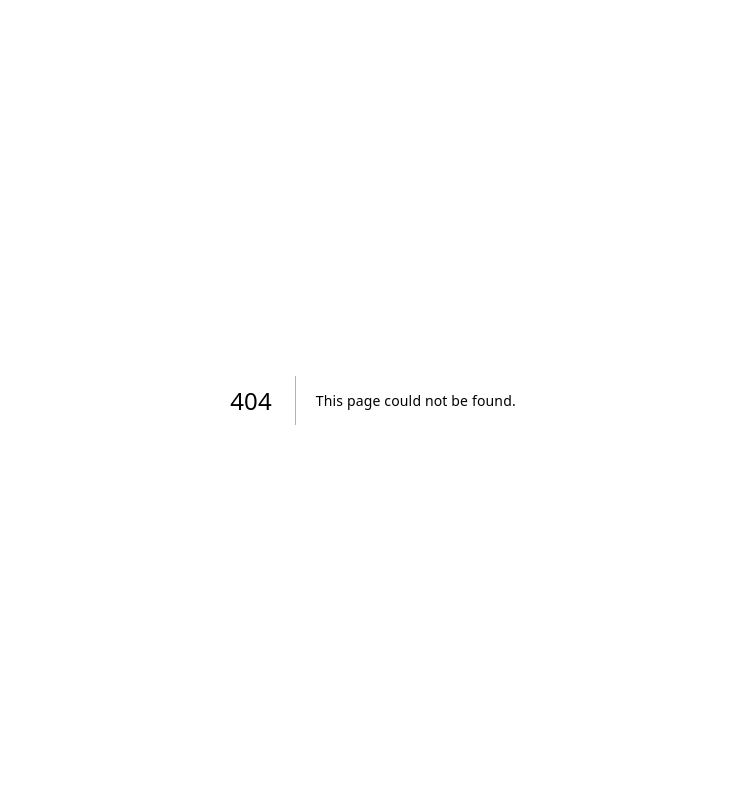
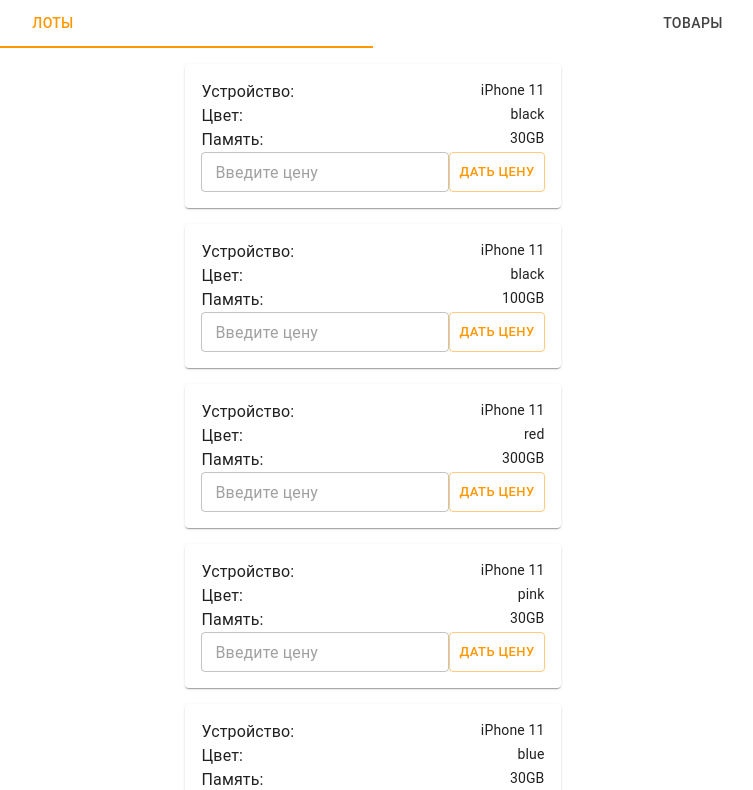
Before and after one commit to Muhitori/device-store, a Next.js app: page /seller/lots in a window 1280 px wide. Before the commit this address had no page. Shown: the top 790 px of the page, without its empty margins (267-1020 px from the left). Built offline with nearby package versions, Linux system fonts and the light colour scheme.

Commit message:
default pages preview

```diff
--- a/src/app/page.tsx
+++ b/src/app/page.tsx
@@ -43,8 +43,8 @@
 				flexWrap='wrap'
 				justifyContent='space-between'
 				gap={1}>
-				{Object.values(DEVICES.iphone).map(({ name, src }) => (
-					<DeviceCard key={name} name={name} src={src} />
+				{Object.values(DEVICES.iphone).map(({ name, src }, index) => (
+					<DeviceCard key={name} name={name} src={src} timeout={index * 500} />
 				))}
 			</Box>
 		</Box>
--- /dev/null
+++ b/src/app/seller/layout.tsx
@@ -0,0 +1,29 @@
+"use client";
+import { Box, Tabs, Tab } from "@mui/material";
+import { usePathname, useRouter } from "next/navigation";
+
+interface Props {
+	children: React.ReactNode;
+}
+
+export default function SellerLayout({ children }: Props) {
+	const pathname = usePathname();
+	const router = useRouter();
+
+	const tab = pathname.split("/").pop();
+
+	const handleTabChange = (event: React.SyntheticEvent, newTab: string) => {
+		router.push(newTab);
+	};
+
+	return (
+		<Box width='100%' height='100%'>
+			<Tabs variant='fullWidth' value={tab} onChange={handleTabChange}>
+				<Tab label='Лоты' value='lots' />
+				<Tab label='Товары' value='goods' />
+			</Tabs>
+
+			{children}
+		</Box>
+	);
+}
--- /dev/null
+++ b/src/app/seller/lots/page.tsx
@@ -0,0 +1,17 @@
+"use client";
+import { DeviceLot } from "@/components/DeviceLot";
+import { devicesForUser } from "@/constants";
+import { Box } from "@mui/material";
+import { useState } from "react";
+
+export default function Lots() {
+	return (
+		<Box display='flex' justifyContent='center'>
+			<Box maxWidth='700px' display='flex' flexDirection='column' p={2} gap={2}>
+				{devicesForUser.map((device, index) => (
+					<DeviceLot key={index} device={device} />
+				))}
+			</Box>
+		</Box>
+	);
+}
--- a/src/app/seller/page.tsx
+++ b/src/app/seller/page.tsx
@@ -1,3 +1,4 @@
-export default function Seller() {
-	return <div>seller</div>;
+import { redirect } from "next/navigation";
+export default async function ManagerHome() {
+	redirect("/seller/lots");
 }
--- a/src/app/signin/page.tsx
+++ b/src/app/signin/page.tsx
@@ -9,8 +9,8 @@
 import { snackbarGenerator } from "../../ui/SnackbarGenerator";
 
 const validationSchema = Yup.object().shape({
-	username: Yup.string().required("required"),
-	password: Yup.string().required("required"),
+	username: Yup.string().required("Обязательное поле!"),
+	password: Yup.string().required("Обязательное поле!"),
 });
 
 const initialValues: AuthUser = {
@@ -29,7 +29,7 @@
 
 	return (
 		<Grid height='100%' container justifyContent='center' alignItems='center'>
-			<Grid item sm={8} pt={1}>
+			<Grid item sm={8} md={3} pt={1}>
 				<Formik
 					innerRef={formRef}
 					initialValues={initialValues}
--- /dev/null
+++ b/src/components/DeviceLot/index.tsx
@@ -0,0 +1,59 @@
+import { Device } from "@/types/devices";
+import { snackbarGenerator } from "@/ui/SnackbarGenerator";
+import { Box, Button, Paper, TextField, Typography } from "@mui/material";
+import { ChangeEvent, FC, useState } from "react";
+
+interface Props {
+	device: Device;
+}
+
+export const DeviceLot: FC<Props> = ({
+	device: { name, color, memory, price },
+}) => {
+	const [value, setValue] = useState("");
+
+	const changeHandler = (event: React.ChangeEvent<HTMLInputElement>) =>
+		setValue(event.target.value);
+
+	const clickHandler = () => {
+		snackbarGenerator.success(`Цена ${value} на ${name} выставлена!`);
+	};
+
+	return (
+		<Paper
+			elevation={1}
+			sx={{ display: "flex", flexDirection: "column", p: 2 }}>
+			<Article label='Устройство' value={name} />
+			<Article label='Цвет' value={color} />
+			<Article label='Память' value={memory} />
+			<Box display='flex'>
+				<TextField
+					placeholder='Введите цену'
+					size='small'
+					value={value}
+					onChange={changeHandler}
+				/>
+				<Button
+					size='small'
+					variant='outlined'
+					onClick={clickHandler}
+					sx={{ fontSize: { xs: "8px", sm: "8px", md: "13px", lg: "13px" } }}>
+					Дать цену
+				</Button>
+			</Box>
+		</Paper>
+	);
+};
+
+const Article: FC<{ label: string; value: string }> = ({ label, value }) => {
+	return (
+		<Box display='flex' justifyContent='space-between'>
+			<Typography display='inline' variant='body1' mr={2}>
+				{label}:
+			</Typography>
+			<Typography display='inline' variant='body2'>
+				{value}
+			</Typography>
+		</Box>
+	);
+};
--- a/src/components/DeviceOffer/index.tsx
+++ b/src/components/DeviceOffer/index.tsx
@@ -1,6 +1,6 @@
 import { Device } from "@/types/devices";
 import { Box, Button, Paper, Typography } from "@mui/material";
-import { FC, useState } from "react";
+import { FC } from "react";
 
 interface Props {
 	device: Device;
--- a/src/constants/mockups.ts
+++ b/src/constants/mockups.ts
@@ -1,41 +1,48 @@
 export const devicesForUser = [
 	{
+		id: 1,
 		name: "iPhone 11",
 		memory: "30GB",
 		color: "black",
 		price: 100,
 	},
 	{
+		id: 2,
 		name: "iPhone 11",
 		memory: "100GB",
 		color: "black",
 		price: 200,
 	},
 	{
+		id: 3,
 		name: "iPhone 11",
 		memory: "300GB",
 		color: "red",
 		price: 150,
 	},
 	{
+		id: 4,
 		name: "iPhone 11",
 		memory: "30GB",
 		color: "pink",
 		price: 1000,
 	},
 	{
+		id: 5,
 		name: "iPhone 11",
 		memory: "30GB",
 		color: "blue",
 		price: 101,
 	},
 	{
+		id: 6,
 		name: "iPhone 11",
 		memory: "300GB",
 		color: "black",
 		price: 200,
 	},
 	{
+		id: 7,
 		name: "iPhone 11",
 		memory: "100GB",
 		color: "pink",
```
Also changed, not shown: src/app/seller/goods/page.tsx (added, +30 -0 lines), src/components/DeviceCard/index.tsx (+6 -2 lines).
